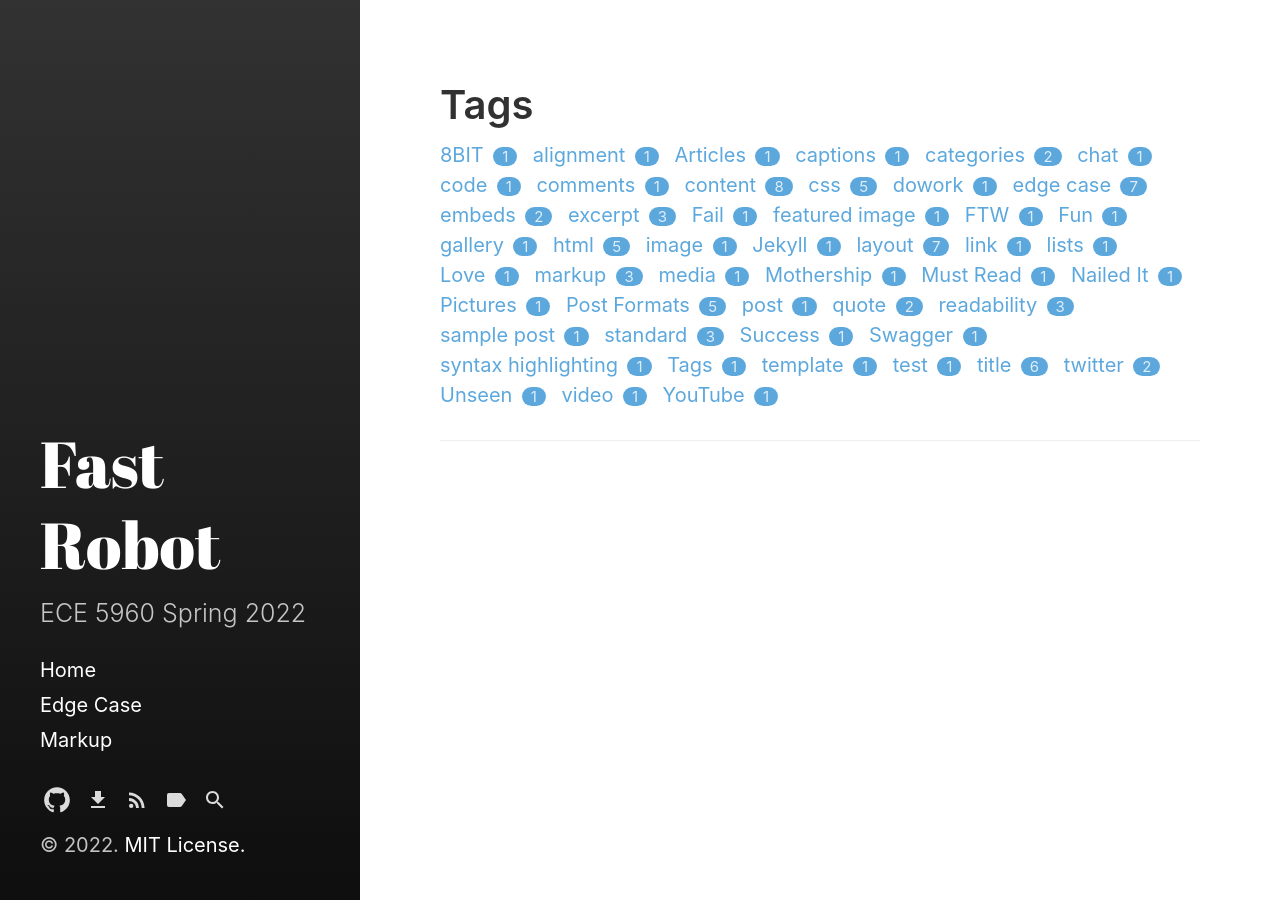
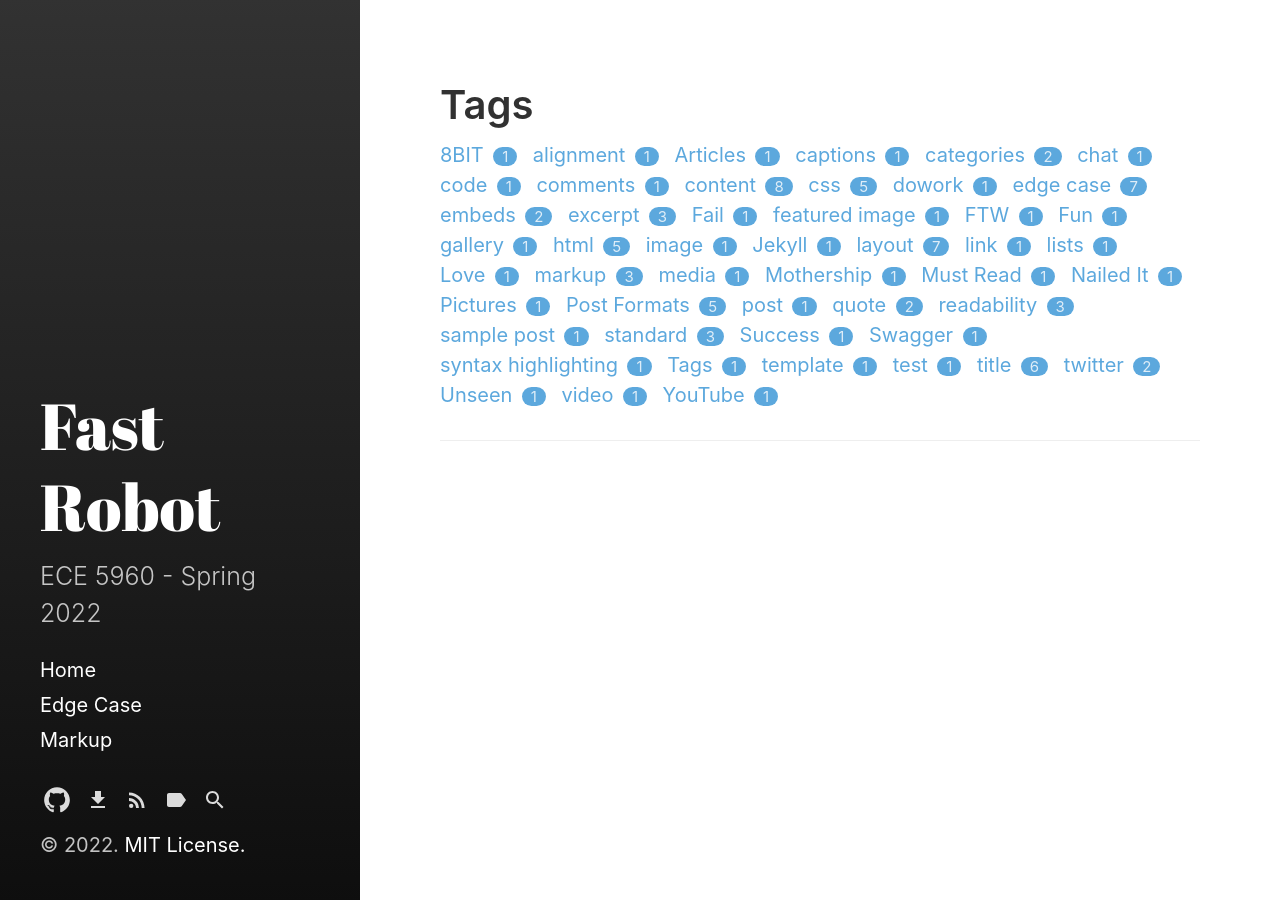
Before and after one commit to soulkun/hydeout, a Jekyll site: the page built from tags.html, in a window 1280 px wide. Built offline with Jekyll 4.4.1, drawn with Linux system fonts in a browser that asks for light colours; part of the change alters nothing that is shown.

Commit message:
Update _config.yml

```diff
--- a/_config.yml
+++ b/_config.yml
@@ -4,9 +4,9 @@ highlighter:      rouge
 
 # Setup
 title:            Fast Robot
-tagline:          'A Jekyll theme'
-description:      'ECE 5960 Spring 2022'
-url:              https://fongandrew.github.io
+tagline:          'A Culminating Design Experience (CDE) Course'
+description:      'ECE 5960 - Spring 2022'
+url:              https://github.com/soulkun/ECE5960-Fast-Robots
 baseurl:          '/hydeout'
                   # the optional subpath of your site, e.g. "/blog"
                   # NB: This applies to all pages in your Jekyll site.
@@ -15,10 +15,10 @@ baseurl:          '/hydeout'
                   # sidebar_blog_link below.
 
 author:
-  name:           'Andrew Fong'
-  url:            https://twitter.com/fongandrewc
+  name:           ''
+  url:
 
-paginate:         5
+paginate:         1
 # paginate_path:    '/page:num'
                     # Or '/blog/page:num' if you want to move your index pages
 
```
